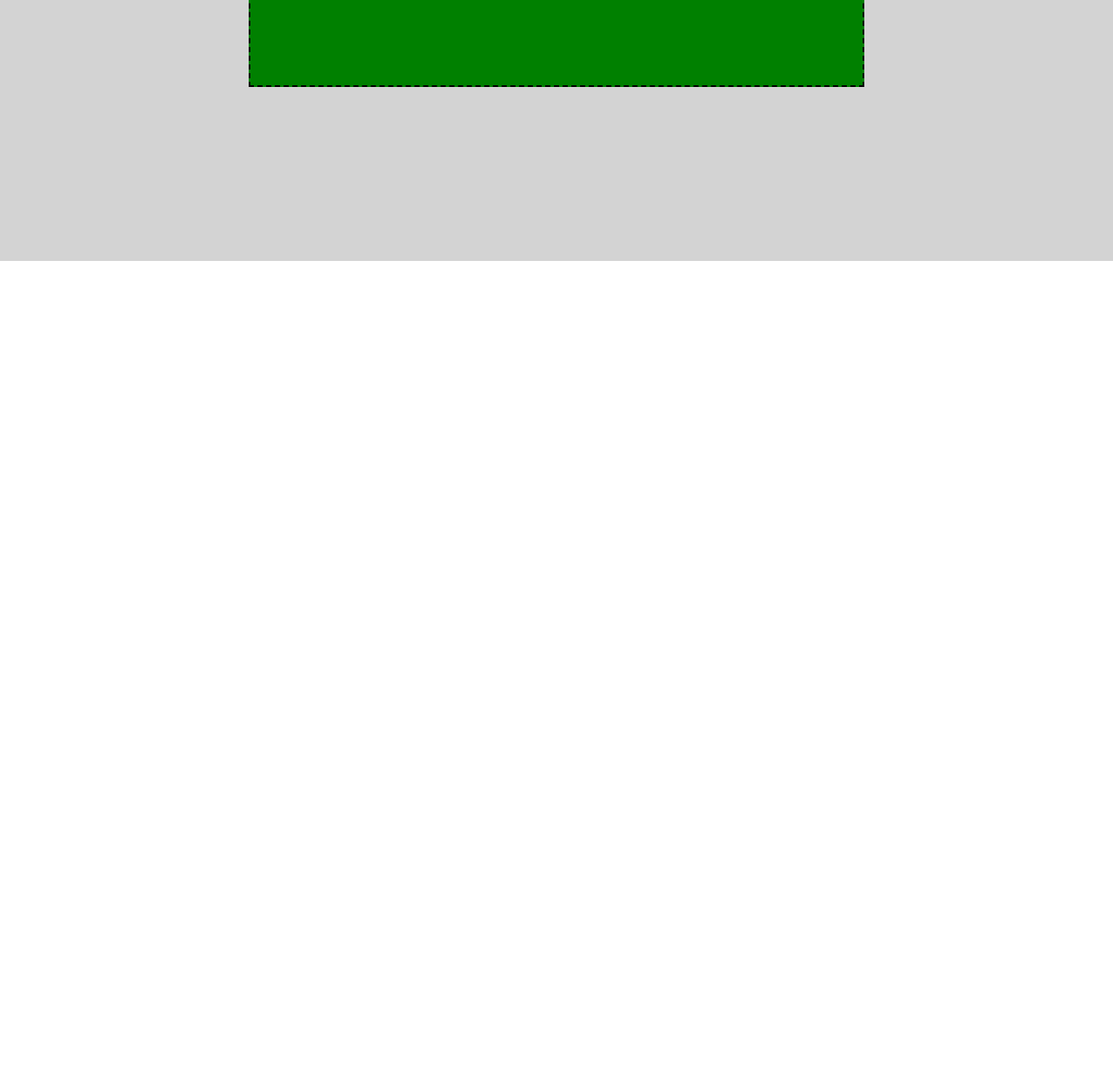
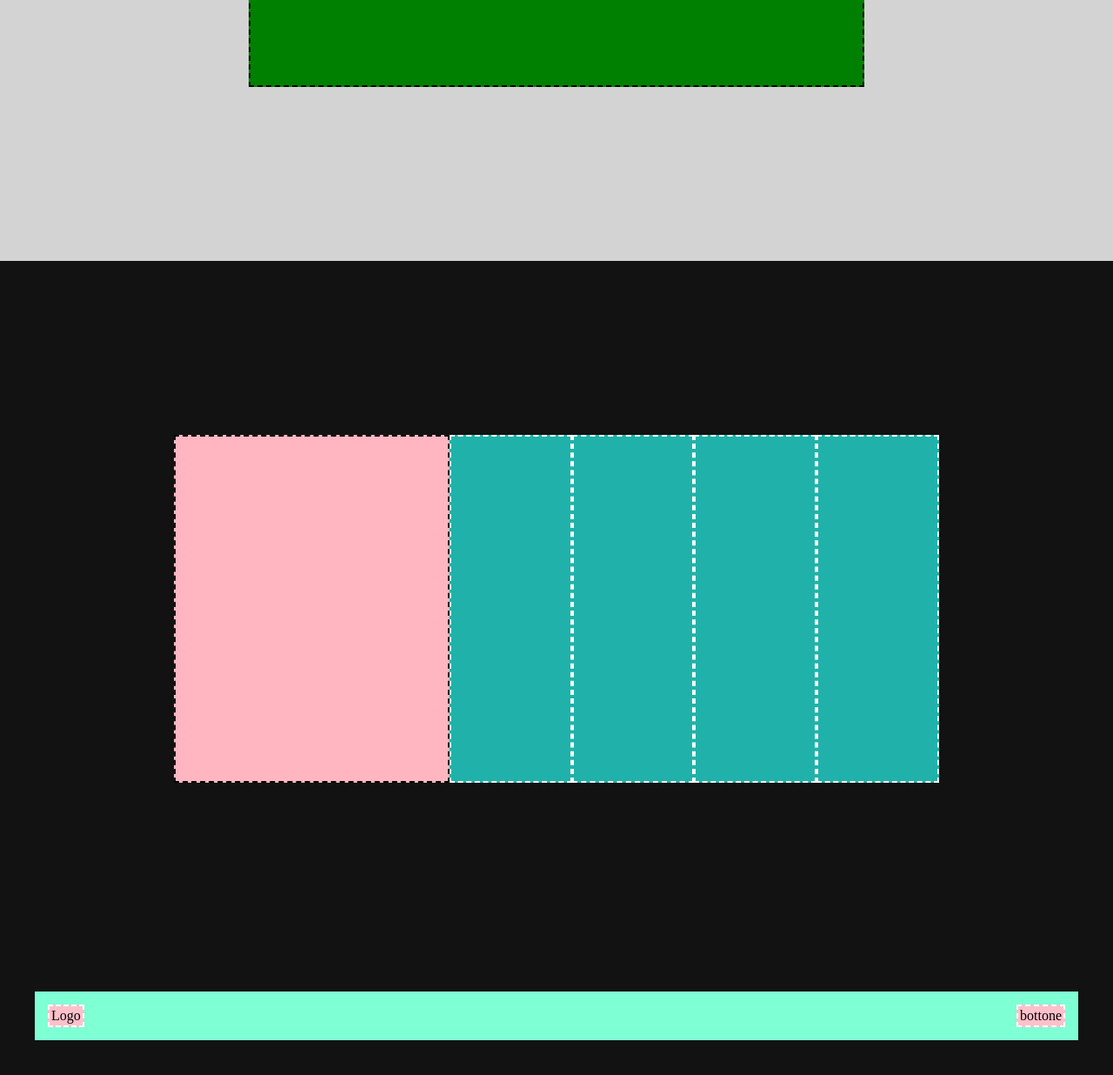
Before and after one commit to ABiviano13/htmlcss-struttura-discord, a plain HTML site: page giusto/index.html in a window 1280 px wide. Shown: the part 3538-4774 px from the top of the page at 87% size. Before the commit the page ends 3838 px from the top, so only its background shows below. Drawn offline with Linux system fonts and the light colour scheme.

Commit message:
FEAT FOOTER + STYLE FOOTER

```diff
--- a/giusto/css/style.css
+++ b/giusto/css/style.css
@@ -55,6 +55,37 @@ img{
     background-color: green;
     padding: 40%;
 }
+.debug .container-black{
+    background-color: rgb(18, 18, 18);
+}
+.debug .row-foote{
+    padding: 150px;
+}
+.debug .col-footer{
+    padding: 50px;
+}
+.debug .squarepink{
+    background-color: lightpink;
+    border: 2px dashed black;
+}
+.debug .squaregreen{
+    background-color: lightseagreen;
+    border: 2px dashed white;
+}
+.debug .containersmall{
+    background-color: rgb(18, 18, 18);
+    padding: 40px;
+}
+.debug .row-small{
+    background-color: aquamarine;
+    padding: 15px;
+}
+.debug .col-small{
+    border: 2px dashed white;
+    background-color: pink;
+    padding: 2px;
+}
+
 
 /* proprietà */
 
@@ -96,3 +127,19 @@ img{
 .row .square-big{
     flex-basis: 80%;
 }
+.row-footer{
+    justify-content: center;
+    min-height: 400px;
+    align-items: stretch center;
+}
+
+.col-footer{
+    flex-basis: calc(80% / 5);
+}
+.row-footer > .squarepink{
+   flex-grow: 2;
+}
+
+.row-small{
+    justify-content:space-between;
+}
--- a/giusto/index.html
+++ b/giusto/index.html
@@ -66,5 +66,26 @@
             </div>
         </div>
     </main>
+
+    <footer>
+        <div class="container container-black">
+            <div class="row row-footer">
+                <div class="col-footer squarepink"></div>
+                <div class="col-footer squaregreen"></div>
+                <div class="col-footer squaregreen"></div>
+                <div class="col-footer squaregreen"></div>
+                <div class="col-footer squaregreen"></div>
+            </div>
+      </div>
+
+      <div class="containersmall">
+        <div class="row row-small">
+
+            <div class="col-small">Logo</div>
+            <div class="col-small">bottone</div>
+
+        </div>
+      </div>
+    </footer>
 </body>
 </html>
```
